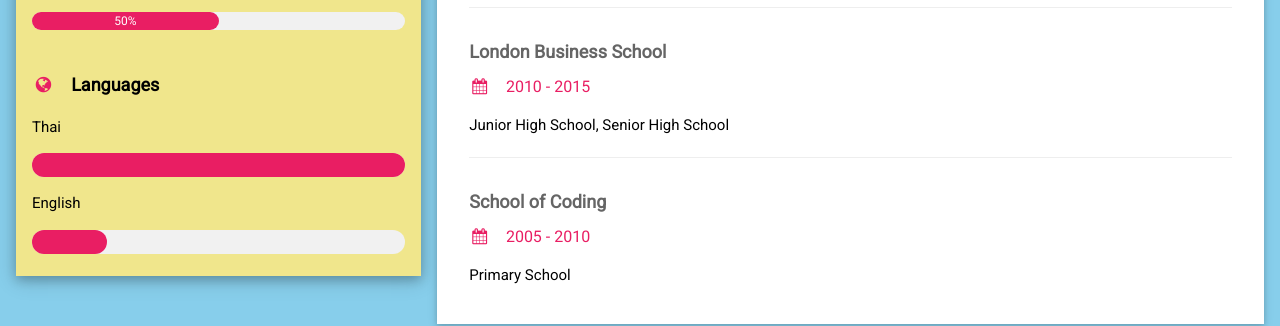
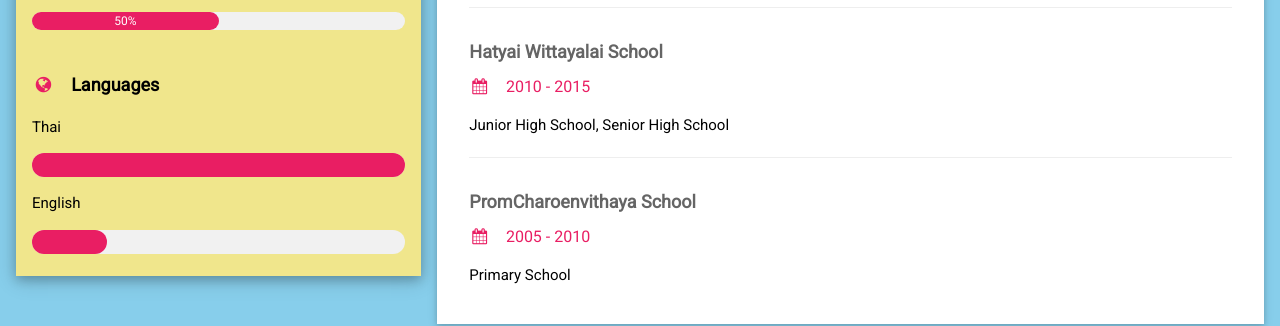
Before and after one commit to wasineevan/van, a plain HTML site: page index.html in a window 1280 px wide. Shown: the part 794-1120 px from the top of the page. Drawn offline with nearby package versions, Linux system fonts and the light colour scheme.

Commit message:
Update index.html

```diff
--- a/index.html
+++ b/index.html
@@ -104,13 +104,13 @@ html,body,h1,h2,h3,h4,h5,h6 {font-family: "Roboto", sans-serif}
           <hr>
         </div>
         <div class="w3-container">
-          <h5 class="w3-opacity"><b>London Business School</b></h5>
+          <h5 class="w3-opacity"><b>Hatyai Wittayalai School</b></h5>
           <h6 class="w3-text-pink"><i class="fa fa-calendar fa-fw w3-margin-right"></i>2010 - 2015</h6>
           <p>Junior High School, Senior High School</p>
           <hr>
         </div>
         <div class="w3-container">
-          <h5 class="w3-opacity"><b>School of Coding</b></h5>
+          <h5 class="w3-opacity"><b>PromCharoenvithaya School</b></h5>
           <h6 class="w3-text-pink"><i class="fa fa-calendar fa-fw w3-margin-right"></i>2005 - 2010</h6>
           <p>Primary School</p><br>
         </div>
```
